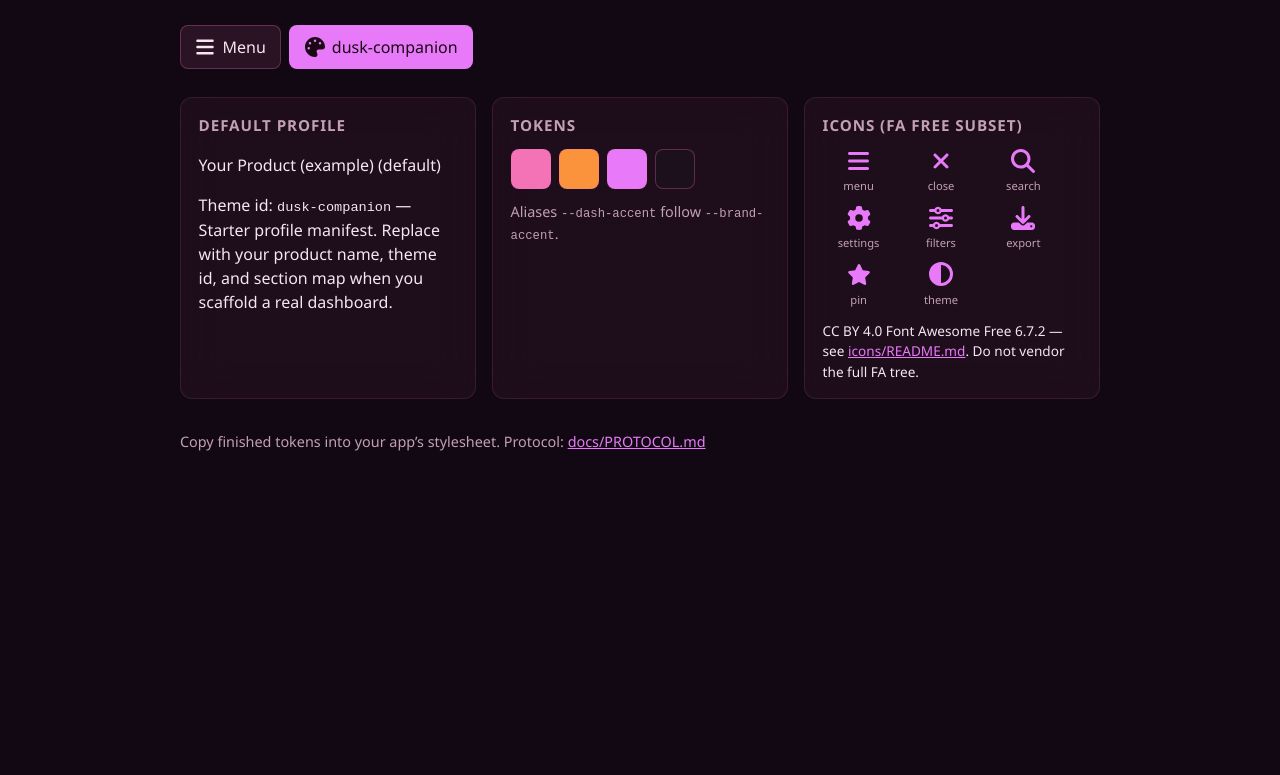
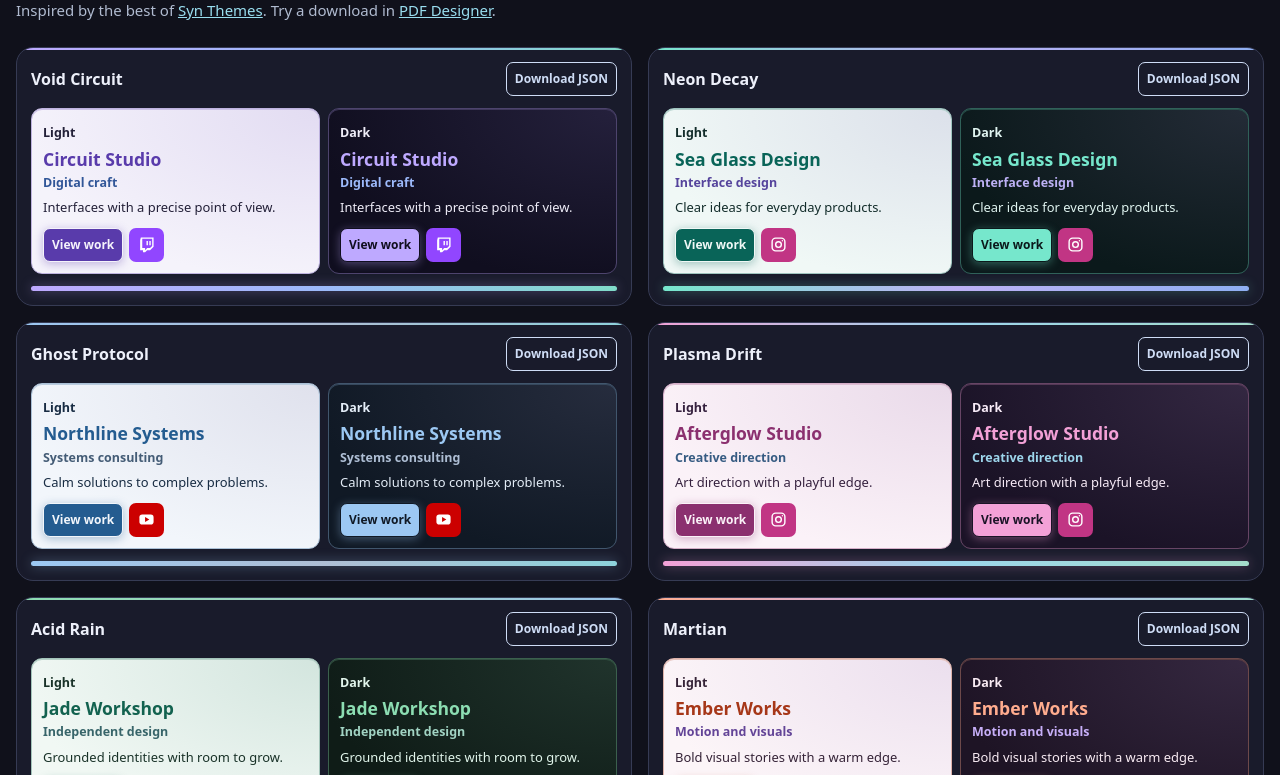
Before and after one commit to jenninexus/theme-designer, a plain HTML site: page preview.html in a window 1280 px wide. Shown: the part 136-911 px from the top of the page. Before the commit the page ends 800 px from the top, so only its background shows below. Drawn offline with Linux system fonts and the light colour scheme.

Commit message:
feat: show downloadable light and dark brand palettes

```diff
--- /dev/null
+++ b/palettes/brand-examples.js
@@ -0,0 +1,141 @@
+/* Light and dark public brand examples for the offline viewer. */
+const brandExamples = [
+  {
+    "palette": "Void Circuit",
+    "name": "Circuit Studio",
+    "icon": "twitch",
+    "tokens": {
+      "light": {
+        "--bg": "#f5f3fb",
+        "--text": "#232038",
+        "--primary": "#593bab",
+        "--secondary": "#315698",
+        "--accent": "#6642b7",
+        "--support": "#0b6e67"
+      },
+      "dark": {
+        "--bg": "#100e1f",
+        "--text": "#efedf8",
+        "--primary": "#bea9ff",
+        "--secondary": "#9cb9fa",
+        "--accent": "#ad9bff",
+        "--support": "#80dbc9"
+      }
+    }
+  },
+  {
+    "palette": "Neon Decay",
+    "name": "Sea Glass Design",
+    "icon": "instagram",
+    "tokens": {
+      "light": {
+        "--bg": "#f0f8f6",
+        "--text": "#122c2a",
+        "--primary": "#096458",
+        "--secondary": "#55449c",
+        "--accent": "#55449c",
+        "--support": "#305aa0"
+      },
+      "dark": {
+        "--bg": "#0b191b",
+        "--text": "#e0f4f0",
+        "--primary": "#76e7cc",
+        "--secondary": "#bdb1f5",
+        "--accent": "#c9a6f2",
+        "--support": "#8eaff2"
+      }
+    }
+  },
+  {
+    "palette": "Ghost Protocol",
+    "name": "Northline Systems",
+    "icon": "youtube",
+    "tokens": {
+      "light": {
+        "--bg": "#f2f6fb",
+        "--text": "#182c43",
+        "--primary": "#245c90",
+        "--secondary": "#445c76",
+        "--accent": "#64568d",
+        "--support": "#19737d"
+      },
+      "dark": {
+        "--bg": "#101925",
+        "--text": "#e4edf7",
+        "--primary": "#9cc8f3",
+        "--secondary": "#aebed4",
+        "--accent": "#bbaee4",
+        "--support": "#8ed3dc"
+      }
+    }
+  },
+  {
+    "palette": "Plasma Drift",
+    "name": "Afterglow Studio",
+    "icon": "instagram",
+    "tokens": {
+      "light": {
+        "--bg": "#fbf2f8",
+        "--text": "#35213e",
+        "--primary": "#8b306f",
+        "--secondary": "#365b82",
+        "--accent": "#743a88",
+        "--support": "#246e79"
+      },
+      "dark": {
+        "--bg": "#1b1327",
+        "--text": "#f7ebf7",
+        "--primary": "#f3a1d7",
+        "--secondary": "#9dd6ec",
+        "--accent": "#d7b1f4",
+        "--support": "#a4dcca"
+      }
+    }
+  },
+  {
+    "palette": "Acid Rain",
+    "name": "Jade Workshop",
+    "icon": "twitch",
+    "tokens": {
+      "light": {
+        "--bg": "#f1f8f4",
+        "--text": "#193228",
+        "--primary": "#12624f",
+        "--secondary": "#38656a",
+        "--accent": "#09674c",
+        "--support": "#2c6190"
+      },
+      "dark": {
+        "--bg": "#0f1c17",
+        "--text": "#e1f5eb",
+        "--primary": "#8cddb2",
+        "--secondary": "#a1d3c3",
+        "--accent": "#94d3bb",
+        "--support": "#9bc4eb"
+      }
+    }
+  },
+  {
+    "palette": "Martian",
+    "name": "Ember Works",
+    "icon": "youtube",
+    "tokens": {
+      "light": {
+        "--bg": "#fcf5f8",
+        "--text": "#352337",
+        "--primary": "#a63718",
+        "--secondary": "#634497",
+        "--accent": "#7b4baa",
+        "--support": "#14685c"
+      },
+      "dark": {
+        "--bg": "#1e1425",
+        "--text": "#f8ebf3",
+        "--primary": "#ffac8e",
+        "--secondary": "#c7aff8",
+        "--accent": "#d2aff9",
+        "--support": "#9bdecc"
+      }
+    }
+  }
+];
--- a/preview.html
+++ b/preview.html
@@ -1,137 +1,50 @@
-<!DOCTYPE html>
+<!doctype html>
 <html lang="en">
 <head>
-  <meta charset="utf-8">
-  <meta name="viewport" content="width=device-width, initial-scale=1">
-  <title>theme-designer — brand kit lab</title>
-  <link rel="stylesheet" href="tokens/brand-tokens.css">
-  <style>
-    *, *::before, *::after { box-sizing: border-box; }
-    html, body { margin: 0; min-height: 100%; }
-    body {
-      font-family: var(--sans);
-      background: var(--brand-bg);
-      color: var(--brand-text);
-      line-height: 1.5;
-    }
-    a { color: var(--brand-accent); }
-    .wrap { max-width: 960px; margin: 0 auto; padding: 1.5rem 1.25rem 3rem; }
-    header {
-      display: flex; align-items: center; justify-content: space-between; gap: 1rem;
-      flex-wrap: wrap; margin-bottom: 1.75rem;
-    }
-    h1 { font-family: var(--heading); font-size: 1.65rem; margin: 0; }
-    .lede { color: var(--brand-dim); max-width: 42rem; }
-    .icon {
-      display: inline-block; width: 1.25rem; height: 1.25rem; vertical-align: -0.15em;
-      background: currentColor;
-      -webkit-mask: var(--icon) center / contain no-repeat;
-      mask: var(--icon) center / contain no-repeat;
-    }
-    .btn {
-      display: inline-flex; align-items: center; gap: 0.45rem;
-      min-height: 44px; padding: 0 0.9rem; border-radius: var(--radius-sm);
-      border: 1px solid var(--glass-border-strong);
-      background: var(--glass-surface-2);
-      color: var(--brand-text); cursor: pointer; font: inherit;
-      user-select: none; -webkit-user-select: none;
-    }
-    .btn:hover { border-color: var(--brand-accent); }
-    .btn-accent { background: var(--brand-accent); color: #1a0814; border-color: transparent; }
-    .grid { display: grid; gap: 1rem; grid-template-columns: repeat(auto-fit, minmax(min(100%, 16rem), 1fr)); }
-    .card {
-      background: var(--glass-surface);
-      border: 1px solid var(--glass-border);
-      border-radius: var(--radius-md);
-      padding: 1rem 1.1rem;
-      backdrop-filter: blur(var(--glass-blur));
-    }
-    .card h2 { font-size: 0.95rem; text-transform: uppercase; letter-spacing: 0.06em; color: var(--brand-dim); margin: 0 0 0.75rem; }
-    .swatches { display: flex; flex-wrap: wrap; gap: 0.5rem; }
-    .swatch {
-      width: 2.5rem; height: 2.5rem; border-radius: 8px;
-      border: 1px solid var(--glass-border-strong);
-    }
-    .icon-row { display: flex; flex-wrap: wrap; gap: 0.65rem; }
-    .icon-chip {
-      display: flex; flex-direction: column; align-items: center; gap: 0.35rem;
-      min-width: 4.5rem; color: var(--brand-accent);
-      font-size: 0.7rem; color: var(--brand-dim);
-    }
-    .icon-chip .icon { color: var(--brand-accent); width: 1.5rem; height: 1.5rem; }
-    code { font-family: var(--mono); font-size: 0.85em; }
-    footer { margin-top: 2rem; color: var(--brand-dim); font-size: 0.9rem; }
-    @media (max-width: 575.98px) {
-      .wrap { padding: 1rem 0.9rem 2rem; }
-    }
-  </style>
+<meta charset="utf-8">
+<meta name="viewport" content="width=device-width, initial-scale=1">
+<title>Theme Designer · Brand palette examples</title>
+<style>
+* { box-sizing: border-box; }
+body { margin: 0; color: #edf0fa; background: #10111b; font: 15px/1.5 system-ui, sans-serif; }
+main { width: min(1440px, 100% - 32px); margin: 36px auto 60px; }
+h1 { margin: 0; font-size: clamp(2rem, 6vw, 3.2rem); letter-spacing: -.045em; }
+h2, h3, p { margin: 0; }
+header p, footer { color: #b0bbd0; }
+a { color: #99deef; }
+.grid { display: grid; grid-template-columns: repeat(auto-fit, minmax(min(100%, 425px), 1fr)); gap: 16px; margin: 25px 0; }
+.card { --harmony: linear-gradient(90deg,var(--a),var(--b),var(--c)); position: relative; min-width: 0; overflow: hidden; padding: 14px; background: #191b2b; border: 1px solid #363b54; border-radius: 17px; }
+.card::before { content: ""; position: absolute; inset: 0 0 auto; height: 2px; background: var(--harmony); }
+.card > header { display: flex; flex-wrap: wrap; gap: 8px; align-items: center; justify-content: space-between; margin-bottom: 12px; }
+.card h2 { font-size: 1rem; }
+.faces { display: grid; grid-template-columns: repeat(2, minmax(0, 1fr)); gap: 8px; }
+.face { background: radial-gradient(ellipse at top right,color-mix(in srgb,var(--bg),var(--accent) 13%),var(--bg) 75%); color: var(--text); border: 1px solid color-mix(in srgb,var(--bg),var(--primary) 35%); padding: 11px; border-radius: 11px; box-shadow: inset 0 1px 0 color-mix(in srgb,var(--bg),var(--primary) 27%); }
+.face small { font-weight: 650; }
+.face h3 { margin-top: 6px; line-height: 1.2; color: var(--primary); }
+.face p { font-size: .81rem; margin-top: 6px; }
+.face strong { color: var(--secondary); font-size: .78rem; }
+.actions { display: flex; gap: 6px; flex-wrap: wrap; align-items: center; margin-top: 10px; }
+.button, .download, .social { display: inline-flex; align-items: center; justify-content: center; min-height: 34px; padding: 4px 8px; border: 1px solid currentColor; border-radius: 7px; font: 650 .75rem/1.3 system-ui; }
+.button { color: var(--bg); background: var(--primary); box-shadow: 0 2px 10px color-mix(in srgb, var(--primary) 36%, transparent); }
+.download { color: #cfddf6; background: transparent; cursor: pointer; }
+.download:hover { background: #ffffff13; }
+.social { color: white; background: var(--social); border-color: transparent; }
+.social svg { width: 17px; height: 17px; }
+.harmony { height: 5px; border-radius: 99px; margin-top: 12px; background: var(--harmony); box-shadow: 0 0 12px color-mix(in srgb,var(--a) 40%,transparent); }
+footer { font-size: .86rem; }
+@media (max-width: 360px) { .faces { grid-template-columns: 1fr; } }
+</style>
+<script src="palettes/brand-examples.js" defer></script>
+<script src="preview.js" defer></script>
 </head>
 <body>
-  <div class="wrap">
-    <header>
-      <div>
-        <h1>Your brand kit lab</h1>
-        <p class="lede">Edit <code>tokens/brand-tokens.css</code> and <code>profiles/default.json</code>. Use this demo to preview starter values.</p>
-      </div>
-      <div style="display:flex;gap:0.5rem;flex-wrap:wrap">
-        <button class="btn" type="button" aria-label="Menu">
-          <span class="icon" style="--icon:url('icons/bars.svg')" aria-hidden="true"></span>
-          Menu
-        </button>
-        <button class="btn btn-accent" type="button">
-          <span class="icon" style="--icon:url('icons/palette.svg')" aria-hidden="true"></span>
-          dusk-companion
-        </button>
-      </div>
-    </header>
-
-    <div class="grid">
-      <section class="card">
-        <h2>Default profile</h2>
-        <p id="profile-name">Loading <code>profiles/default.json</code>…</p>
-        <p id="profile-theme"></p>
-      </section>
-      <section class="card">
-        <h2>Tokens</h2>
-        <div class="swatches" aria-label="Brand swatches">
-          <div class="swatch" style="background:var(--brand-primary)" title="primary"></div>
-          <div class="swatch" style="background:var(--brand-secondary)" title="secondary"></div>
-          <div class="swatch" style="background:var(--brand-accent)" title="accent"></div>
-          <div class="swatch" style="background:var(--brand-bg-2)" title="surface"></div>
-        </div>
-        <p style="margin:0.75rem 0 0;font-size:0.9rem;color:var(--brand-dim)">Aliases <code>--dash-accent</code> follow <code>--brand-accent</code>.</p>
-      </section>
-      <section class="card">
-        <h2>Icons (FA Free subset)</h2>
-        <div class="icon-row">
-          <div class="icon-chip"><span class="icon" style="--icon:url('icons/bars.svg')"></span>menu</div>
-          <div class="icon-chip"><span class="icon" style="--icon:url('icons/xmark.svg')"></span>close</div>
-          <div class="icon-chip"><span class="icon" style="--icon:url('icons/magnifying-glass.svg')"></span>search</div>
-          <div class="icon-chip"><span class="icon" style="--icon:url('icons/gear.svg')"></span>settings</div>
-          <div class="icon-chip"><span class="icon" style="--icon:url('icons/sliders.svg')"></span>filters</div>
-          <div class="icon-chip"><span class="icon" style="--icon:url('icons/download.svg')"></span>export</div>
-          <div class="icon-chip"><span class="icon" style="--icon:url('icons/star.svg')"></span>pin</div>
-          <div class="icon-chip"><span class="icon" style="--icon:url('icons/circle-half-stroke.svg')"></span>theme</div>
-        </div>
-        <p style="margin:0.75rem 0 0;font-size:0.85rem">CC BY 4.0 Font Awesome Free 6.7.2 — see <a href="icons/README.md">icons/README.md</a>. Do not vendor the full FA tree.</p>
-      </section>
-    </div>
-
-    <footer>
-      Copy finished tokens into your app’s stylesheet.
-      Protocol: <a href="docs/PROTOCOL.md">docs/PROTOCOL.md</a>
-    </footer>
-  </div>
-  <script>
-    fetch("profiles/default.json")
-      .then((r) => r.json())
-      .then((p) => {
-        document.getElementById("profile-name").textContent = p.name + " (" + p.id + ")";
-        document.getElementById("profile-theme").innerHTML = "Theme id: <code>" + p.theme + "</code> — " + (p.description || "");
-      })
-      .catch(() => {
-        document.getElementById("profile-name").textContent = "Open this folder via a local static server so fetch() can read profiles/default.json.";
-      });
-  </script>
+<main>
+  <header><h1>Theme Designer</h1>
+    <p>Compare light and dark brand examples, then download a palette to make your own.</p>
+    <p>Inspired by the best of <a href="https://github.com/jenninexus/syn-themes">Syn Themes</a>. Try a download in <a href="https://github.com/jenninexus/pdf-designer">PDF Designer</a>.</p>
+  </header>
+  <div class="grid" id="examples"></div>
+  <footer>Social marks illustrate platform colors. Find project icons at <a href="https://simpleicons.org/">Simple Icons</a>, <a href="https://lucide.dev/">Lucide</a>, or <a href="https://fontawesome.com/">Font Awesome</a>.</footer>
+</main>
 </body>
 </html>
--- /dev/null
+++ b/preview.js
@@ -0,0 +1,51 @@
+const social = {
+  instagram: ['Instagram', '#C13584', '<rect x="3" y="3" width="18" height="18" rx="5" fill="none" stroke="currentColor" stroke-width="2"/><circle cx="12" cy="12" r="4" fill="none" stroke="currentColor" stroke-width="2"/><circle cx="17.5" cy="6.7" r="1" fill="currentColor"/>'],
+  youtube: ['YouTube', '#CC0000', '<rect x="2" y="5" width="20" height="14" rx="4" fill="currentColor"/><path d="m10 8.5 6 3.5-6 3.5z" fill="#CC0000"/>'],
+  twitch: ['Twitch', '#9146FF', '<path fill="currentColor" d="M4 2h18v13l-5 5h-4l-3 3H7v-3H3V6zm2 2v13h4v3l3-3h4l3-3V4zm6 3h2v6h-2zm4 0h2v6h-2z"/>']
+};
+
+const copy = [
+  ['Digital craft', 'Interfaces with a precise point of view.'],
+  ['Interface design', 'Clear ideas for everyday products.'],
+  ['Systems consulting', 'Calm solutions to complex problems.'],
+  ['Creative direction', 'Art direction with a playful edge.'],
+  ['Independent design', 'Grounded identities with room to grow.'],
+  ['Motion and visuals', 'Bold visual stories with a warm edge.']
+];
+
+for (const [index, example] of brandExamples.entries()) {
+  const item = document.createElement('article');
+  item.className = 'card';
+  const tone = example.tokens.dark;
+  for (const [key, role] of [['a', '--primary'], ['b', '--secondary'], ['c', '--support']]) {
+    item.style.setProperty('--' + key, tone[role]);
+  }
+  const [network, color, mark] = social[example.icon];
+  const [subtitle, description] = copy[index];
+  const faces = ['light', 'dark'].map(mode => {
+    const tokens = Object.entries(example.tokens[mode]).map(([key, value]) => key + ':' + value).join(';');
+    return `<div class="face" style="${tokens}">
+      <small>${mode === 'light' ? 'Light' : 'Dark'}</small>
+      <h3>${example.name}</h3><strong>${subtitle}</strong><p>${description}</p>
+      <div class="actions">
+        <span class="button">View work</span>
+        <span class="social" role="img" aria-label="${network}" style="--social:${color}">
+          <svg viewBox="0 0 24 24" aria-hidden="true">${mark}</svg>
+        </span>
+      </div>
+    </div>`;
+  });
+  item.innerHTML = `<header><h2>${example.palette}</h2><button type="button" class="download">Download JSON</button></header>
+    <div class="faces">${faces.join('')}</div><div class="harmony" aria-hidden="true"></div>`;
+  item.querySelector('button').addEventListener('click', () => {
+    const data = { _meta: { name: example.name }, tokens: example.tokens };
+    const blob = new Blob([JSON.stringify(data, null, 2) + '\n'], { type: 'application/json' });
+    const url = URL.createObjectURL(blob);
+    const link = document.createElement('a');
+    link.href = url;
+    link.download = 'brand-' + example.name.toLowerCase().replaceAll(' ', '-') + '.json';
+    link.click();
+    setTimeout(() => URL.revokeObjectURL(url), 1000);
+  });
+  document.querySelector('#examples').append(item);
+}
```
Also changed, not shown: icons/bars.svg (deleted), icons/chevron-down.svg (deleted), icons/circle-half-stroke.svg (deleted), icons/download.svg (deleted), icons/gear.svg (deleted), icons/magnifying-glass.svg (deleted), icons/palette.svg (deleted), icons/sliders.svg (deleted), icons/star.svg (deleted), icons/xmark.svg (deleted), 7 other files.
